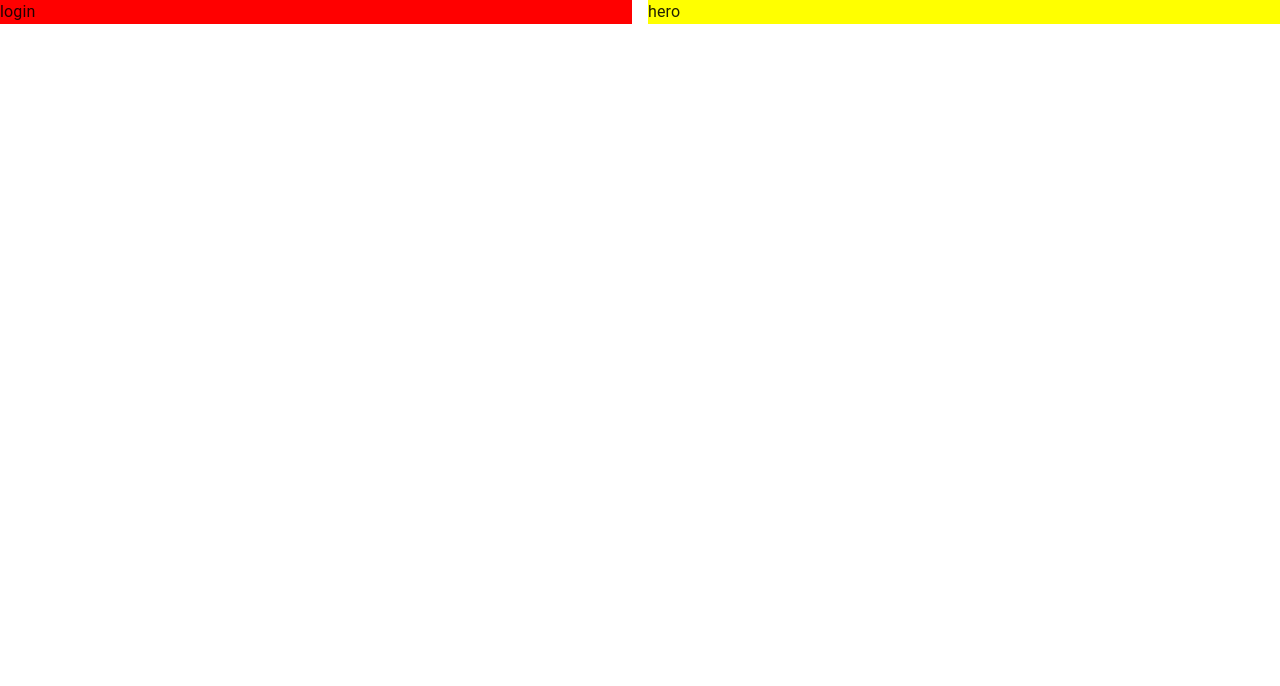
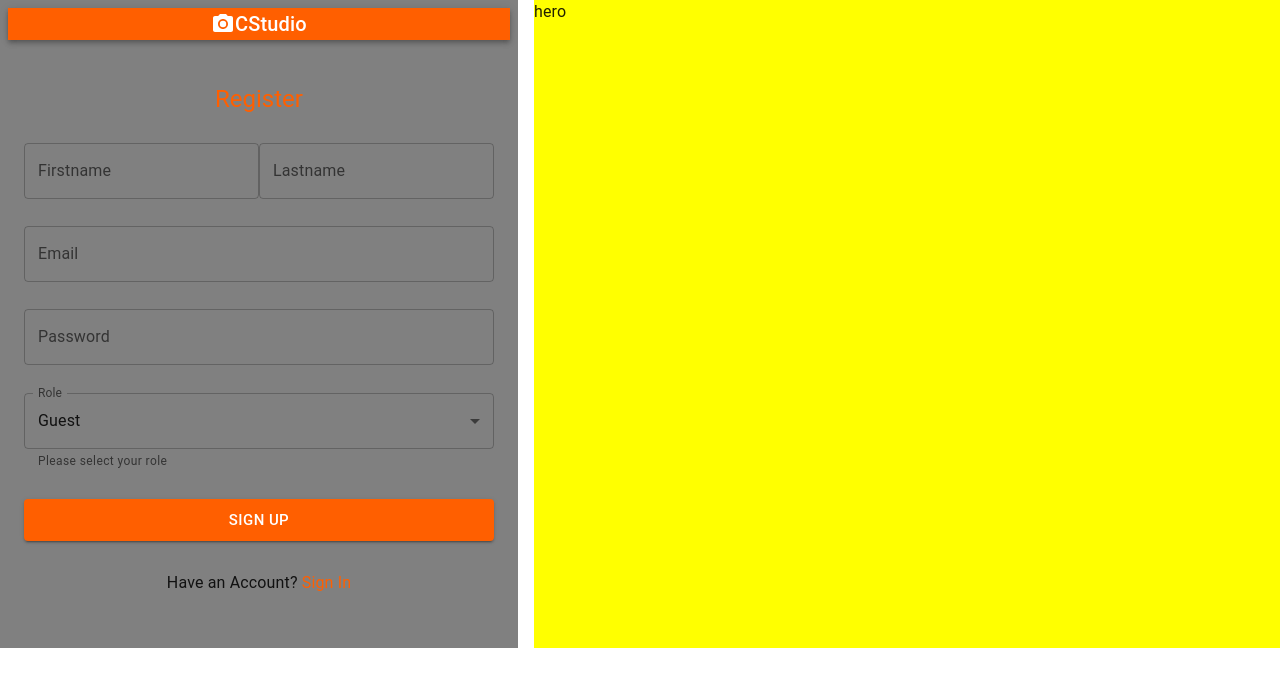
Before and after one commit to RioAldie/CStudio, a React (Create React App) app: page /Signup in a window 1280 px wide. Shown: the top 686 px of the page. Built offline with nearby package versions, Linux system fonts and the light colour scheme.

Commit message:
signup form

```diff
--- a/src/App.tsx
+++ b/src/App.tsx
@@ -1,4 +1,4 @@
-import React from "react";
+import { createTheme, PaletteMode, ThemeProvider } from "@mui/material";
 import {
   BrowserRouter as Router,
   Route,
@@ -9,13 +9,26 @@ import {
 import Home from "./home";
 import SignUp from "./signup";
 
+
 export default function App() {
+
+const DarkTheme = createTheme({
+  palette:{
+
+      primary: {
+        main: '#FF5F00'
+      }
+  }
+})
   return (
     <BrowserRouter>
-    <Routes>
-      <Route path="/" element={<Home />} />
-      <Route path="/Signup" element={<SignUp />} />
-    </Routes>
+    <ThemeProvider  theme={DarkTheme}>
+      <Routes>
+        <Route path="/" element={<Home />} />
+        <Route path="/Signup" element={<SignUp />} />
+      </Routes>
+    </ThemeProvider>
+
   </BrowserRouter>
   );
 }
--- a/src/component/navbar.tsx
+++ b/src/component/navbar.tsx
@@ -39,7 +39,7 @@ interface NavProps{
 export default function Navbar (props: NavProps){
     const [open, setOpen] = useState(false);
     const [checked, setChecked] = useState(false);
-    const [theme, setTheme] = useState<PaletteMode>('light');
+
     const { mode, setMode} = props;
     return(
         <>
--- a/src/component/signup-form.tsx
+++ b/src/component/signup-form.tsx
@@ -1,7 +1,98 @@
-import { Box } from "@mui/material";
+import { PhotoCamera } from "@mui/icons-material";
+import { AppBar, Box, Button, Link, MenuItem, styled, TextField, Typography } from "@mui/material";
+import { useEffect, useState } from "react";
 
+const BoxStyled = styled(Box)({
+    display: 'flex',
+    flexDirection: 'column',
+    justifyContent: 'space-evenly',
+    alignItems: 'center',
+    height: 600,
+});
+const NavBox = styled(Box)({
+    display: "flex",
+    flexDirection: "row",
+    alignItems: "center",
+    justifyContent: "center"
+});
 export default function SignupForm(){
+    const [value, setValue] = useState('guest');
+    const roles = [
+                    {
+                        role: 'guest',
+                        label: 'Guest'
+                    },
+                    {
+                        role: 'creator',
+                        label: 'Creator'
+
+                }]
+    useEffect(()=>{
+        return console.log(value);
+    })
     return(
-        <Box bgcolor={"red"} flex={2}>login</Box>
+        <Box bgcolor={"grey"} flex={1}  p={1}>
+            <AppBar position="relative" color="primary">
+                 <NavBox>
+                    <PhotoCamera/>
+                    <Typography variant="h6" sx={{display:{ xs: 'none', sm:'block'}}}>CStudio</Typography>
+                  </NavBox>
+            </AppBar>
+
+            <BoxStyled p={2}>
+            <Typography variant="h5" color={"primary"}>
+                    Register
+                </Typography>
+                <Box width={470} sx={{ display: 'flex', justifyContent: 'space-between'}}>
+                    <TextField
+                    id="firtsname"
+                    label="Firstname"
+                    variant="outlined" />
+                    <TextField
+                    id="lastname"
+                    label="Lastname"
+                    variant="outlined" />
+                </Box>
+
+                <TextField
+                fullWidth
+                id="email"
+                label="Email"
+                type="email"
+                variant="outlined" />
+                <TextField
+                fullWidth
+                id="outlined-basic"
+                label="Password"
+                type="password"
+                autoComplete="current-password"
+                variant="outlined"
+                />
+                 <TextField
+                 fullWidth
+                id="role"
+                select
+                label="Role"
+                value={value}
+                onChange= {(e)=> setValue(e.target.value)}
+                helperText="Please select your role"
+                >
+                   {roles.map((role) => (
+                        <MenuItem color="grey" key={role.role} value={role.role}>
+                        {role.label}
+                        </MenuItem>
+                    ))}
+
+                </TextField>
+                <Button fullWidth size="large" variant="contained" color="primary">Sign Up</Button>
+                <Typography variant="subtitle1">Have an Account?
+                <Link href="#" underline="none">
+                {' Sign In'}
+                </Link>
+                </Typography>
+
+            </BoxStyled>
+
+        </Box>
     )
 }
```
